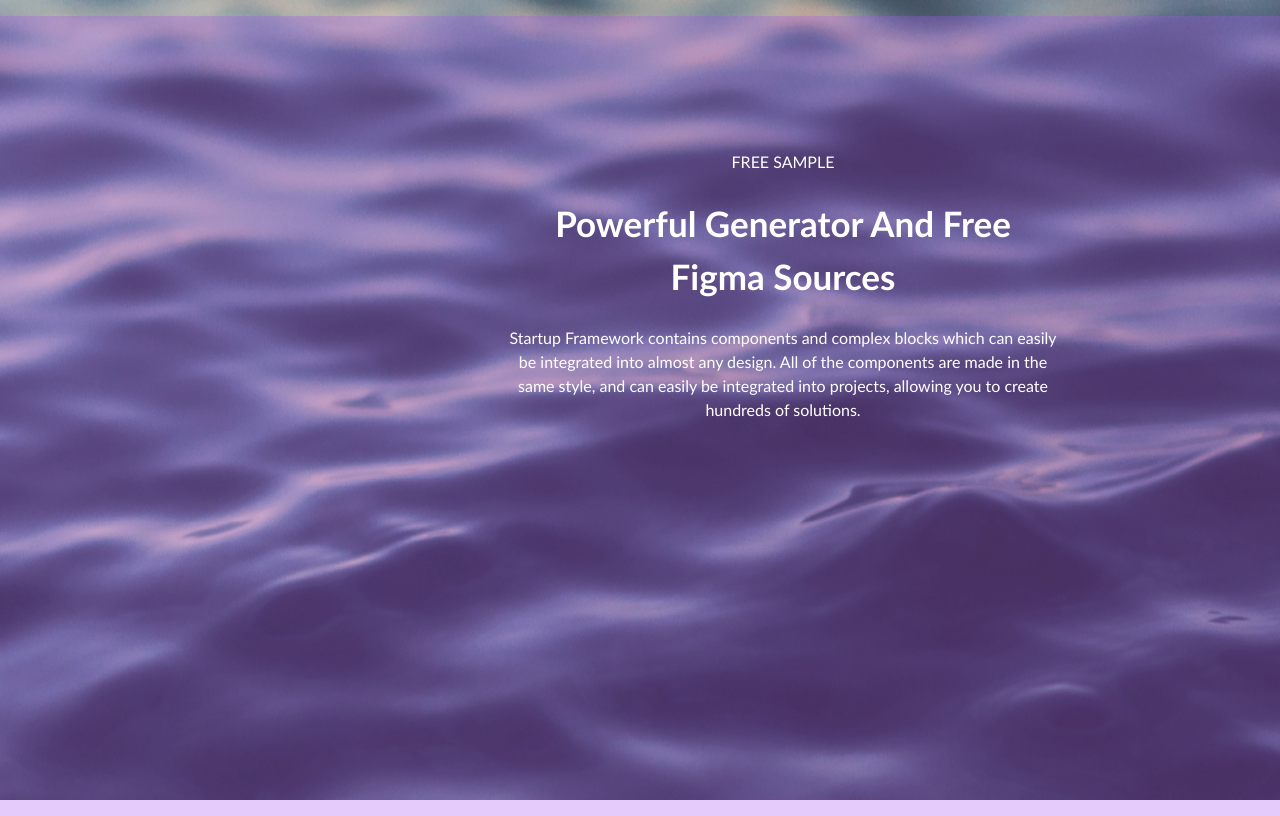
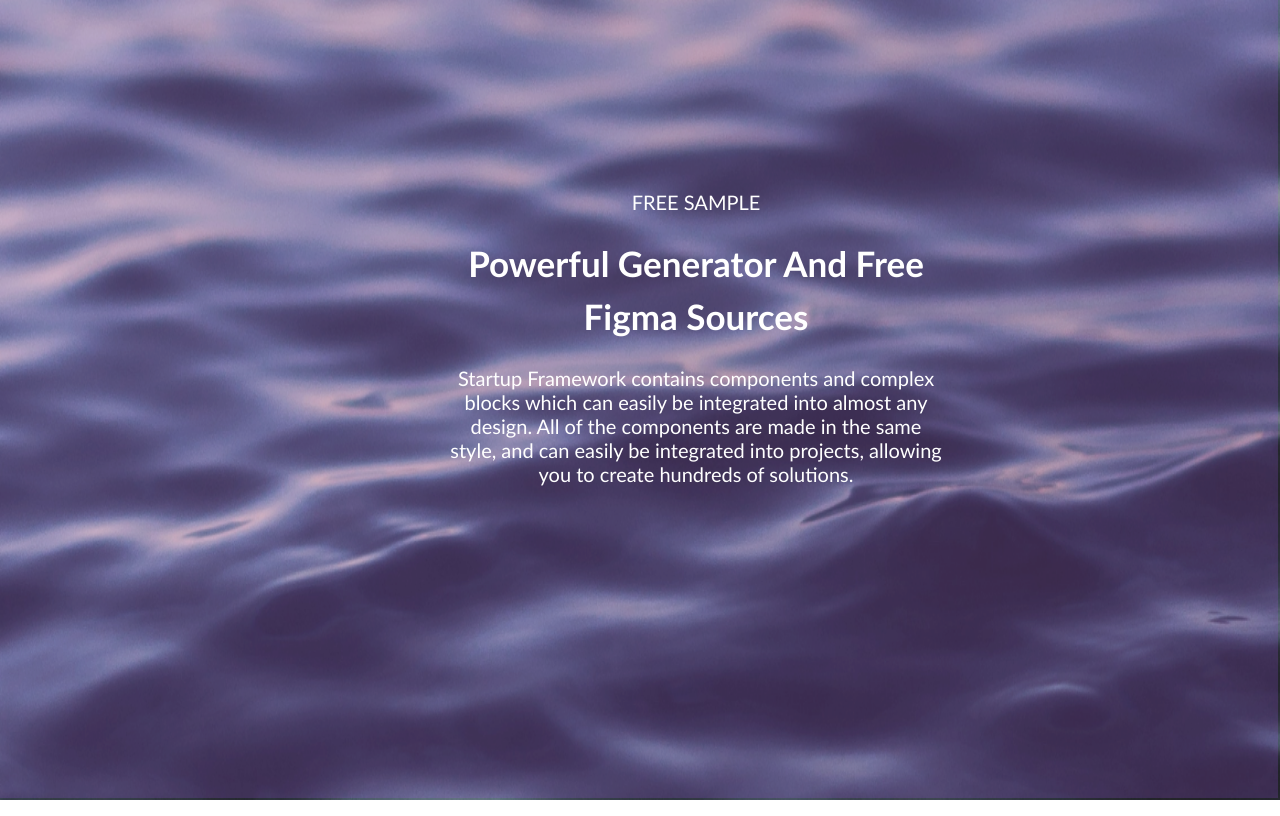
Before and after one commit to Likhita-810/webdev, a plain HTML site: page css/page2/page-2.html in a window 1280 px wide. Drawn offline with Linux system fonts and the light colour scheme.

Commit message:
bg changes

```diff
--- a/css/page2/page-2.css
+++ b/css/page2/page-2.css
@@ -3,17 +3,30 @@
     background-size: cover; */
     text-align: center;
     color: white;
-    margin-top: 150px;
-    margin-left: 500px;
-    width: 550px;
+    width: 100%;
+    height: 100vh;
+    background-color: rgba(166, 83, 243, 0.2);
     font-family: 'Gill Sans', 'Gill Sans MT', Calibri, 'Trebuchet MS', sans-serif;
     line-height: 1.5em;
-    position: relative;
+    position: absolute;
+    margin-top: -10px;
+    margin-left: -10px;
 }
 
 /* p {
     text-transform: uppercase;
 } */
+
+.content {
+    width: 500px;
+    margin-top: 15%;
+    margin-left: 35%;
+}
+
+.content p {
+    font-weight: 300;
+    font-size: 20px;
+}
 
 h1 {
     text-transform: capitalize;
@@ -30,11 +43,11 @@ h1 {
     height: 100vh;
 }
 
-.bg {
+/* .bg {
     left: 0;
     top: 0;
     width: 100%;
     height: 100vh;
     background-color: rgba(166, 83, 243, 0.3);
     position: absolute;
-}
+} */
--- a/css/page2/page-2.html
+++ b/css/page2/page-2.html
@@ -8,13 +8,13 @@
 </head>
 <body>
     <img class="demo-bg" src="pg2bg.png" alt="bg">
-    <p class="bg"></p>
+    <!-- <p class="bg"></p> -->
     <div class="main">
-
-        <p>FREE SAMPLE</p>
-        <h1>powerful generator and free figma sources</h1>
-        <p>Startup Framework contains components and complex blocks which can easily be integrated into almost any design. All of the components are made in the same style, and can easily be integrated into projects, allowing you to create hundreds of solutions.</p>
-
+        <div class="content">
+            <p>FREE SAMPLE</p>
+            <h1>powerful generator and free figma sources</h1>
+            <p>Startup Framework contains components and complex blocks which can easily be integrated into almost any design. All of the components are made in the same style, and can easily be integrated into projects, allowing you to create hundreds of solutions.</p>
+        </div>
     </div>
 </body>
 </html>
```
Also changed, not shown: 2 other files.
